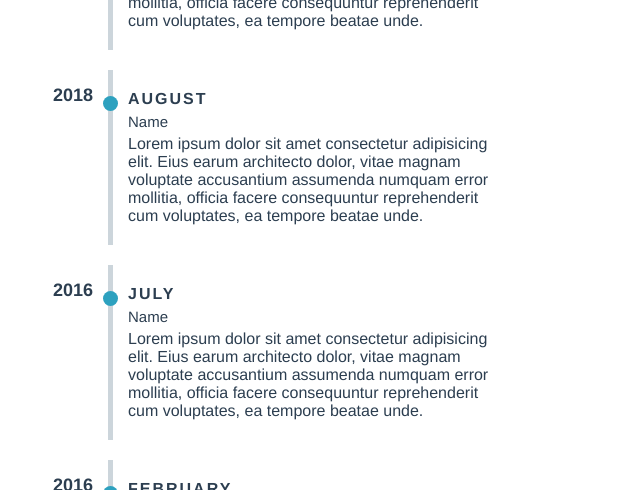
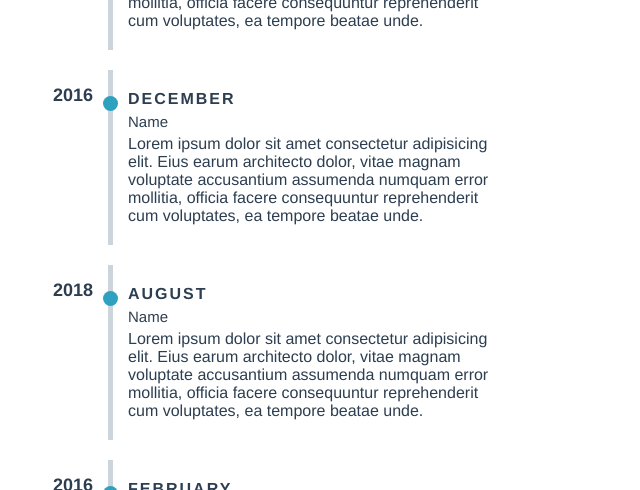
Before and after one commit to pablosirera/timeline-vuejs, a Vue app: page / in a window 1280 px wide. Shown: the part 185-675 px from the top of the page, without its empty margins (0-640 px from the left). Built offline with nearby package versions, Linux system fonts and the light colour scheme.

Commit message:
Add order asc and desc

```diff
--- a/src/App.vue
+++ b/src/App.vue
@@ -3,7 +3,6 @@
     <Timeline
       :timeline-items="dataTimeline"
       :message-when-no-items="messageWhenNoItems"
-      order="asc"
     />
   </div>
 </template>
@@ -26,7 +25,19 @@ export default {
           'Lorem ipsum dolor sit amet consectetur adipisicing elit. Eius earum architecto dolor, vitae magnam voluptate accusantium assumenda numquam error mollitia, officia facere consequuntur reprehenderit cum voluptates, ea tempore beatae unde.'
       },
       {
+        from: new Date(2016, 11),
+        title: 'Name',
+        description:
+          'Lorem ipsum dolor sit amet consectetur adipisicing elit. Eius earum architecto dolor, vitae magnam voluptate accusantium assumenda numquam error mollitia, officia facere consequuntur reprehenderit cum voluptates, ea tempore beatae unde.'
+      },
+      {
         from: new Date(2018, 7),
+        title: 'Name',
+        description:
+          'Lorem ipsum dolor sit amet consectetur adipisicing elit. Eius earum architecto dolor, vitae magnam voluptate accusantium assumenda numquam error mollitia, officia facere consequuntur reprehenderit cum voluptates, ea tempore beatae unde.'
+      },
+      {
+        from: new Date(2016, 1),
         title: 'Name',
         description:
           'Lorem ipsum dolor sit amet consectetur adipisicing elit. Eius earum architecto dolor, vitae magnam voluptate accusantium assumenda numquam error mollitia, officia facere consequuntur reprehenderit cum voluptates, ea tempore beatae unde.'
@@ -38,13 +49,19 @@ export default {
           'Lorem ipsum dolor sit amet consectetur adipisicing elit. Eius earum architecto dolor, vitae magnam voluptate accusantium assumenda numquam error mollitia, officia facere consequuntur reprehenderit cum voluptates, ea tempore beatae unde.'
       },
       {
-        from: new Date(2016, 1),
+        from: new Date(2013, 1),
         title: 'Name',
         description:
           'Lorem ipsum dolor sit amet consectetur adipisicing elit. Eius earum architecto dolor, vitae magnam voluptate accusantium assumenda numquam error mollitia, officia facere consequuntur reprehenderit cum voluptates, ea tempore beatae unde.'
       },
       {
-        from: new Date(2016, 11),
+        from: new Date(2015, 1),
+        title: 'Name',
+        description:
+          'Lorem ipsum dolor sit amet consectetur adipisicing elit. Eius earum architecto dolor, vitae magnam voluptate accusantium assumenda numquam error mollitia, officia facere consequuntur reprehenderit cum voluptates, ea tempore beatae unde.'
+      },
+      {
+        from: new Date(2012, 1),
         title: 'Name',
         description:
           'Lorem ipsum dolor sit amet consectetur adipisicing elit. Eius earum architecto dolor, vitae magnam voluptate accusantium assumenda numquam error mollitia, officia facere consequuntur reprehenderit cum voluptates, ea tempore beatae unde.'
--- a/src/components/Timeline.vue
+++ b/src/components/Timeline.vue
@@ -2,7 +2,7 @@
   <section class="timeline">
     <div class="wrapper-timeline" v-if="hasItems">
       <div
-        v-for="(timelineContent, timelineIndex) in timelineItems"
+        v-for="(timelineContent, timelineIndex) in dataTimeline"
         :class="wrapperItemClass"
         :key="timelineIndex">
         <div class="section-year">
@@ -40,6 +40,9 @@ export default {
     uniqueTimeline: {
       type: Boolean,
       default: false
+    },
+    order: {
+      type: String
     }
   },
   computed: {
@@ -51,6 +54,11 @@ export default {
         'wrapper-item': true,
         'unique-timeline': this.uniqueTimeline
       }
+    },
+    dataTimeline() {
+      if (this.order === 'desc') return this.orderDesc(this.timelineItems)
+      if (this.order === 'asc') return this.orderAsc(this.timelineItems)
+      return this.timelineItems
     }
   },
   methods: {
@@ -59,6 +67,30 @@ export default {
     },
     hasYear(dataTimeline) {
       return dataTimeline.hasOwnProperty('from') && dataTimeline.from !== undefined
+    },
+    getTimelineItemsAssembled(items) {
+      const itemsGroupByYear = []
+      items.forEach(item => {
+        const fullTime = item.from.getTime()
+        if (itemsGroupByYear[fullTime]) {
+          itemsGroupByYear[fullTime].push(item)
+        } else {
+          itemsGroupByYear[fullTime] = [item]
+        }
+      })
+      return itemsGroupByYear
+    },
+    orderDesc(items) {
+      const itemsGrouped = this.getTimelineItemsAssembled(items)
+      const keysItemsGrouped = Object.keys(itemsGrouped)
+      const timeItemsOrdered = keysItemsGrouped.sort((a, b) => b - a)
+      return timeItemsOrdered.map(timeItem => itemsGrouped[timeItem]).flat()
+    },
+    orderAsc(items) {
+      const itemsGrouped = this.getTimelineItemsAssembled(items)
+      const keysItemsGrouped = Object.keys(itemsGrouped)
+      const timeItemsOrdered = keysItemsGrouped.sort((a, b) => a - b)
+      return timeItemsOrdered.map(timeItem => itemsGrouped[timeItem]).flat()
     }
   }
 }
```
